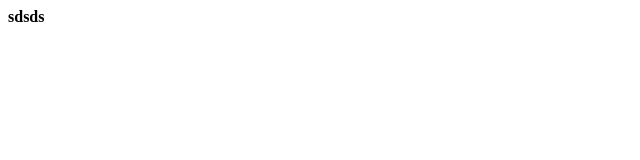
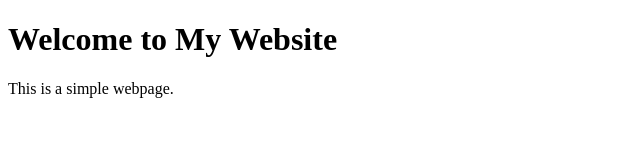
Before and after one commit to kalin98s/tust, a plain HTML site: page index.html in a window 1280 px wide. Shown: the whole page, without its empty margins (0-640 px from the left). Drawn offline with Linux system fonts and the light colour scheme.

Commit message:
Update index.html

```diff
--- a/index.html
+++ b/index.html
@@ -1 +1,12 @@
-<b>sdsds</b>
+<!DOCTYPE html>
+<html lang="en">
+<head>
+    <meta charset="UTF-8">
+    <meta name="viewport" content="width=device-width, initial-scale=1.0">
+    <title>My Website</title>
+</head>
+<body>
+    <h1>Welcome to My Website</h1>
+    <p>This is a simple webpage.</p>
+</body>
+</html>
```
